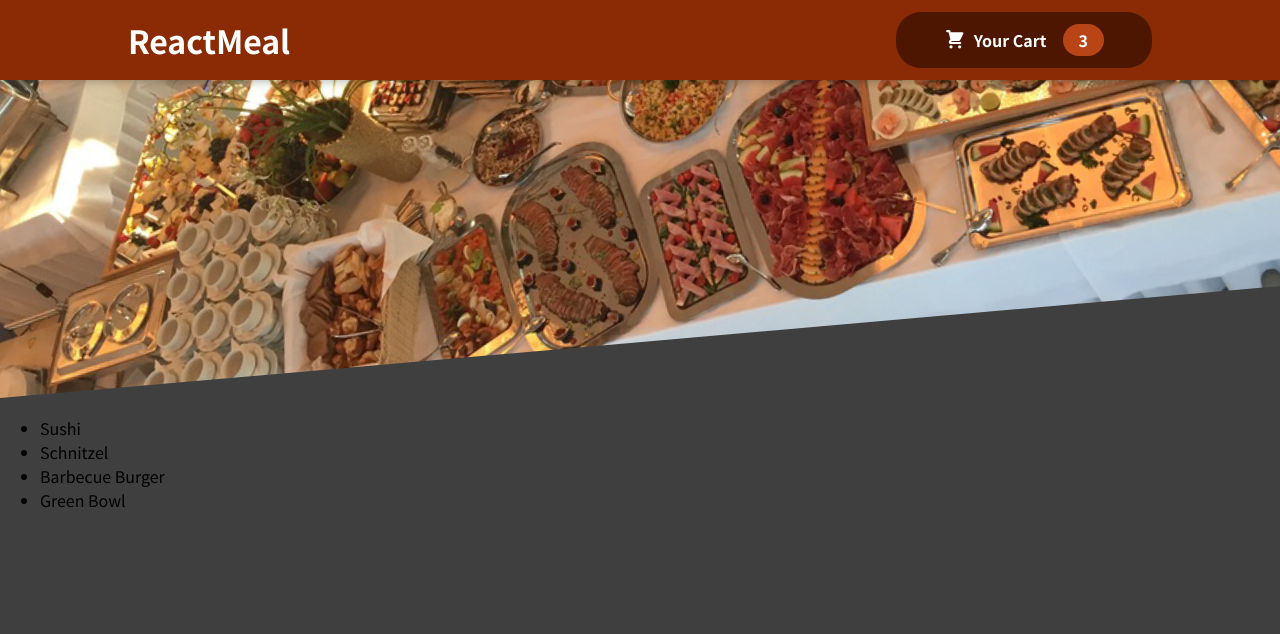
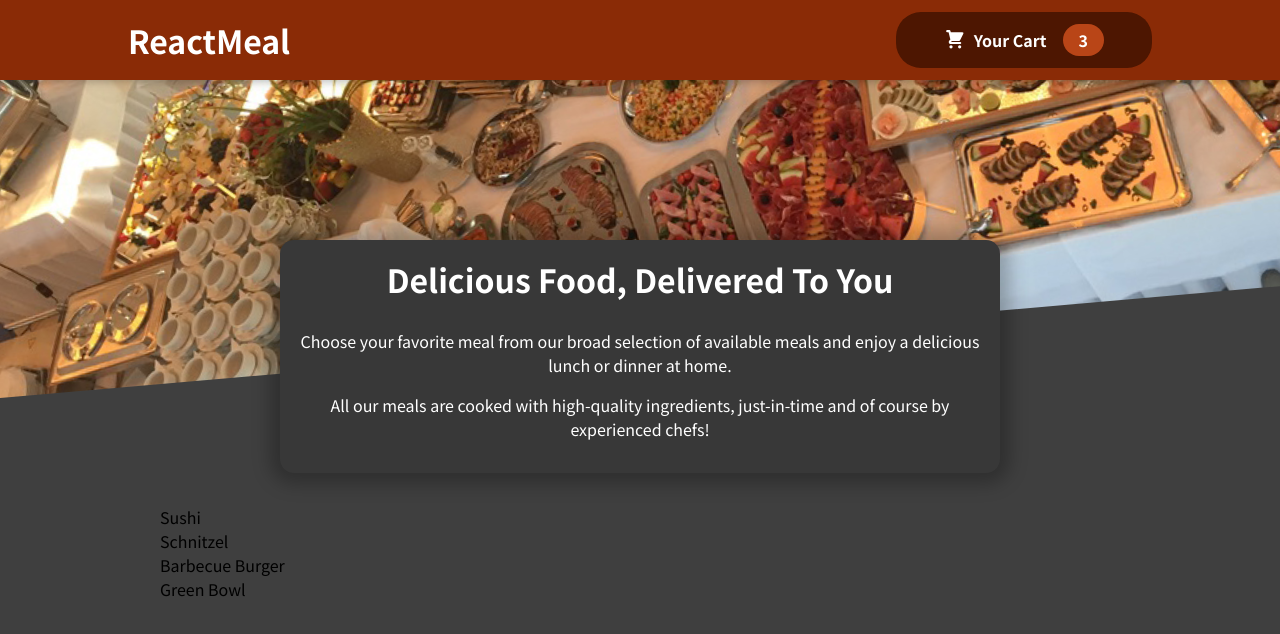
Before and after one commit to wali55/food-order-app, a React (Create React App) app: page / in a window 1280 px wide. Shown: the top 634 px of the page. Built offline with nearby package versions, Linux system fonts and the light colour scheme.

Commit message:
added meals component

```diff
--- a/src/App.js
+++ b/src/App.js
@@ -1,13 +1,15 @@
 import { Fragment } from 'react';
 
 import Header from './components/Layout/Header';
-import AvailableMeals from './components/Meals/AvailableMeals';
+import Meals from './components/Meals/Meals';
 
 function App() {
   return (
     <Fragment>
       <Header />
-      <AvailableMeals />
+      <main>
+        <Meals />
+      </main>
     </Fragment>
   );
 }
--- a/src/components/Meals/AvailableMeals.js
+++ b/src/components/Meals/AvailableMeals.js
@@ -1,3 +1,5 @@
+import classes from './AvailableMeals.module.css';
+
 const DUMMY_MEALS = [
   {
     id: 'm1',
@@ -29,7 +31,7 @@ const AvailableMeals = () => {
   const mealsList = DUMMY_MEALS.map((meal) => <li>{meal.name}</li>);
 
   return (
-    <section>
+    <section className={classes.meals}>
       <ul>{mealsList}</ul>
     </section>
   );
--- /dev/null
+++ b/src/components/Meals/AvailableMeals.module.css
@@ -0,0 +1,24 @@
+.meals {
+  max-width: 60rem;
+  width: 90%;
+  margin: 2rem auto;
+  animation: meals-appear 1s ease-out forwards;
+}
+
+.meals ul {
+  list-style: none;
+  margin: 0;
+  padding: 0;
+}
+
+@keyframes meals-appear {
+  from {
+    opacity: 0;
+    transform: translateY(3rem);
+  }
+
+  to {
+    opacity: 1;
+    transform: translateY(0);
+  }
+}
--- a/src/components/Meals/Meals.js
+++ b/src/components/Meals/Meals.js
@@ -0,0 +1,15 @@
+import { Fragment } from 'react';
+
+import MealsSummary from './MealsSummary';
+import AvailableMeals from './AvailableMeals';
+
+const Meals = () => {
+  return (
+    <Fragment>
+      <MealsSummary />
+      <AvailableMeals />
+    </Fragment>
+  );
+};
+
+export default Meals;
```
